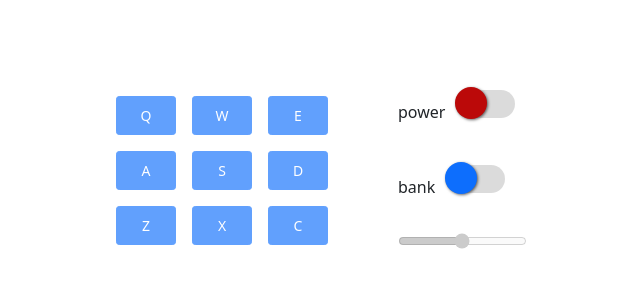
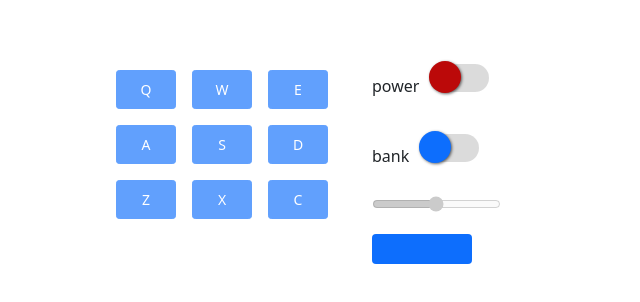
Before and after one commit to GustavoLira-ChE/drum-machine, a React app: page / in a window 1280 px wide. Shown: the part 230-532 px from the top of the page, without its empty margins (280-920 px from the left). Built offline with nearby package versions, Linux system fonts and the light colour scheme.

Commit message:
add: display component

```diff
--- a/src/containers/ControllerContainer.jsx
+++ b/src/containers/ControllerContainer.jsx
@@ -1,13 +1,15 @@
 import React from 'react';
+import Display from '../components/Display';
 import SwitchButton from '../components/SwitchButton';
 import VolumeSlider from '../components/VolumeSlider';
 
 const ControllerContainer = () => {
     return (
-        <div className="container col-4 d-grid gap-3">
+        <div className="col-4 d-flex flex-column gap-3">
             <SwitchButton keyword={"power"}/>
             <SwitchButton keyword={"bank"}/>
             <VolumeSlider />
+            <Display />
         </div>
     );
 };
```
